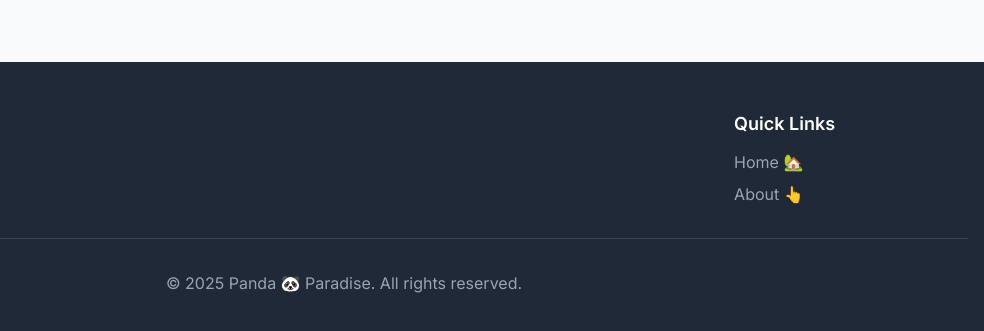
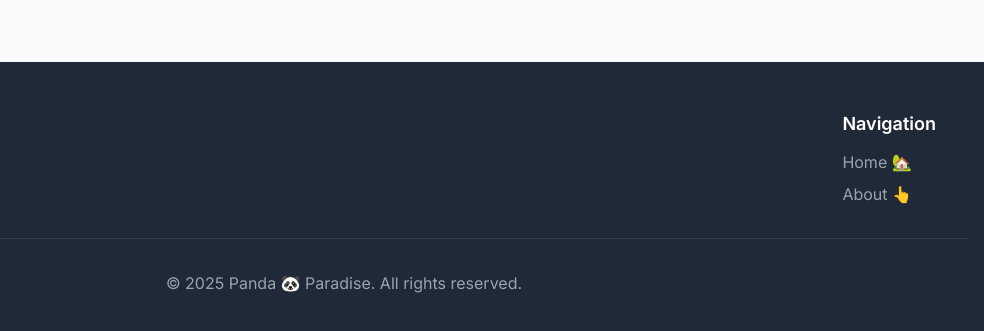
Before and after one commit to Xerinzxx/panda, a plain HTML site: page index.html in a window 1280 px wide. Shown: the part 3934-4265 px from the top of the page, 296-1280 px from the left. Drawn offline with nearby package versions, Linux system fonts and the light colour scheme.

Commit message:
Update index.html

```diff
--- a/index.html
+++ b/index.html
@@ -71,11 +71,11 @@
           </div>
           <p class="text-gray-400 mt-2">Celebrating the beauty of pandas &#128060; </p>
         </div>
-        <div class="grid grid-cols-2 gap-8">
-          <div>
-            <h4 class="text-lg font-semibold mb-3">Quick Links</h4>
+        <div class="w-full md:w-auto flex flex-col md:flex-row gap-8">
+          <div class="md:ml-auto"> <!-- Right-align these links -->
+            <h4 class="text-lg font-semibold mb-3">Navigation</h4>
             <ul class="space-y-2">
-              <li><a href="#" class="text-gray-400 hover:text-white transition"> Home &#127969; </a></li>
+			  <li><a href="#" class="text-gray-400 hover:text-white transition"> Home &#127969; </a></li>
               <li><a href="#" class="text-gray-400 hover:text-white transition"> About &#128070; </a></li>
             </ul>
           </div>
```
